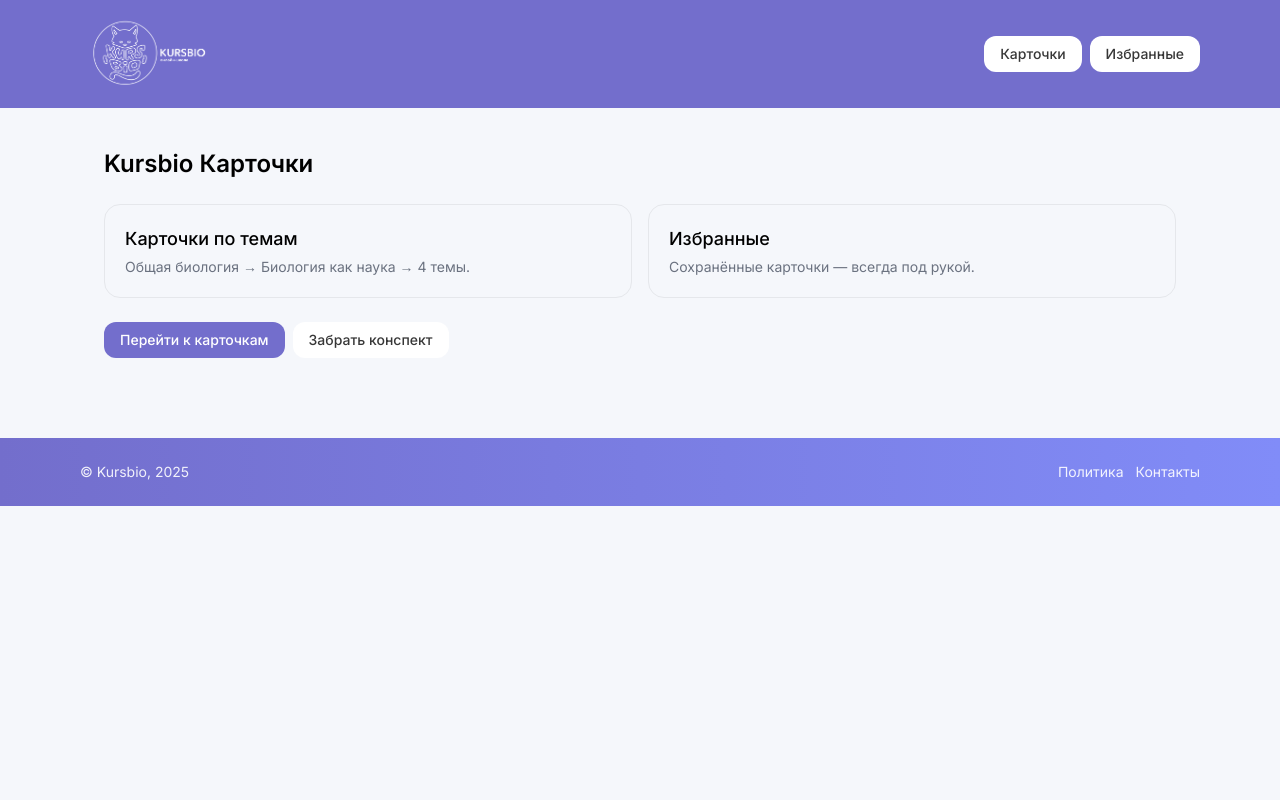
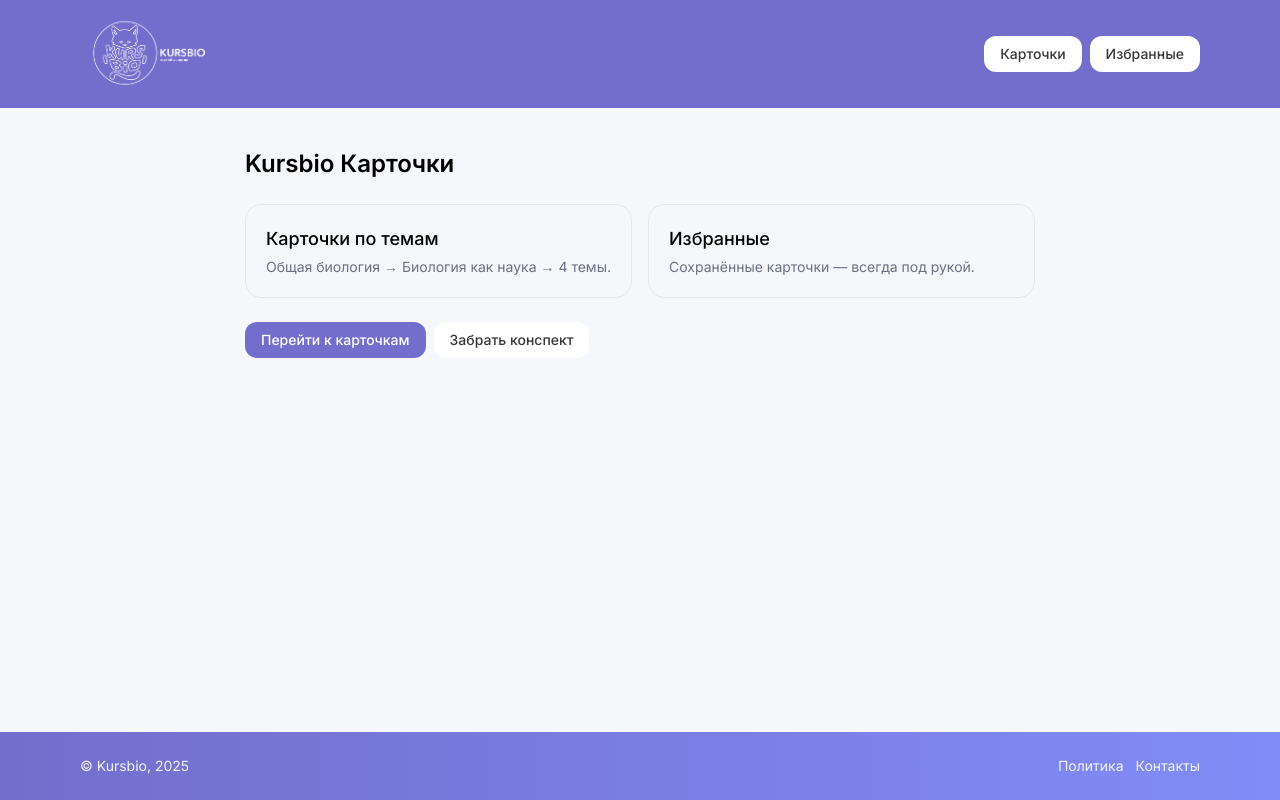
Before and after one commit to Cavor789/kursbio-flashcards, a Next.js app: page / in a window 1280 px wide. Built offline with nearby package versions, Linux system fonts and the light colour scheme.

Commit message:
Update layout.tsx

```diff
--- a/app/layout.tsx
+++ b/app/layout.tsx
@@ -1,10 +1,10 @@
-import './globals.css'
-import Header from '@/components/Header'
-import Footer from '@/components/Footer'
-import type { Metadata } from 'next'
-import { Inter } from 'next/font/google'
+import './globals.css';
+import Header from '@/components/Header';
+import Footer from '@/components/Footer';
+import type { Metadata } from 'next';
+import { Inter } from 'next/font/google';
 
-const inter = Inter({ subsets: ['cyrillic', 'latin'] })
+const inter = Inter({ subsets: ['cyrillic', 'latin'] });
 
 export const metadata: Metadata = {
   title: 'Kursbio Карточки',
@@ -13,18 +13,18 @@ export const metadata: Metadata = {
   openGraph: {
     title: 'Kursbio Карточки',
     description: 'Флеш-карточки по биологии — Kursbio',
-    url: 'https://kursbio.ru/cards/bio'
-  }
-}
+    url: 'https://kursbio.ru/cards/bio',
+  },
+};
 
 export default function RootLayout({ children }: { children: React.ReactNode }) {
   return (
     <html lang="ru">
-      <body className={inter.className}>
+      <body className={`${inter.className} bg-[#f5f7fb] min-h-screen flex flex-col`}>
         <Header />
-        <main className="max-w-6xl mx-auto p-4">{children}</main>
+        <main className="flex-1 max-w-6xl mx-auto p-4">{children}</main>
         <Footer />
       </body>
     </html>
-  )
+  );
 }
```
